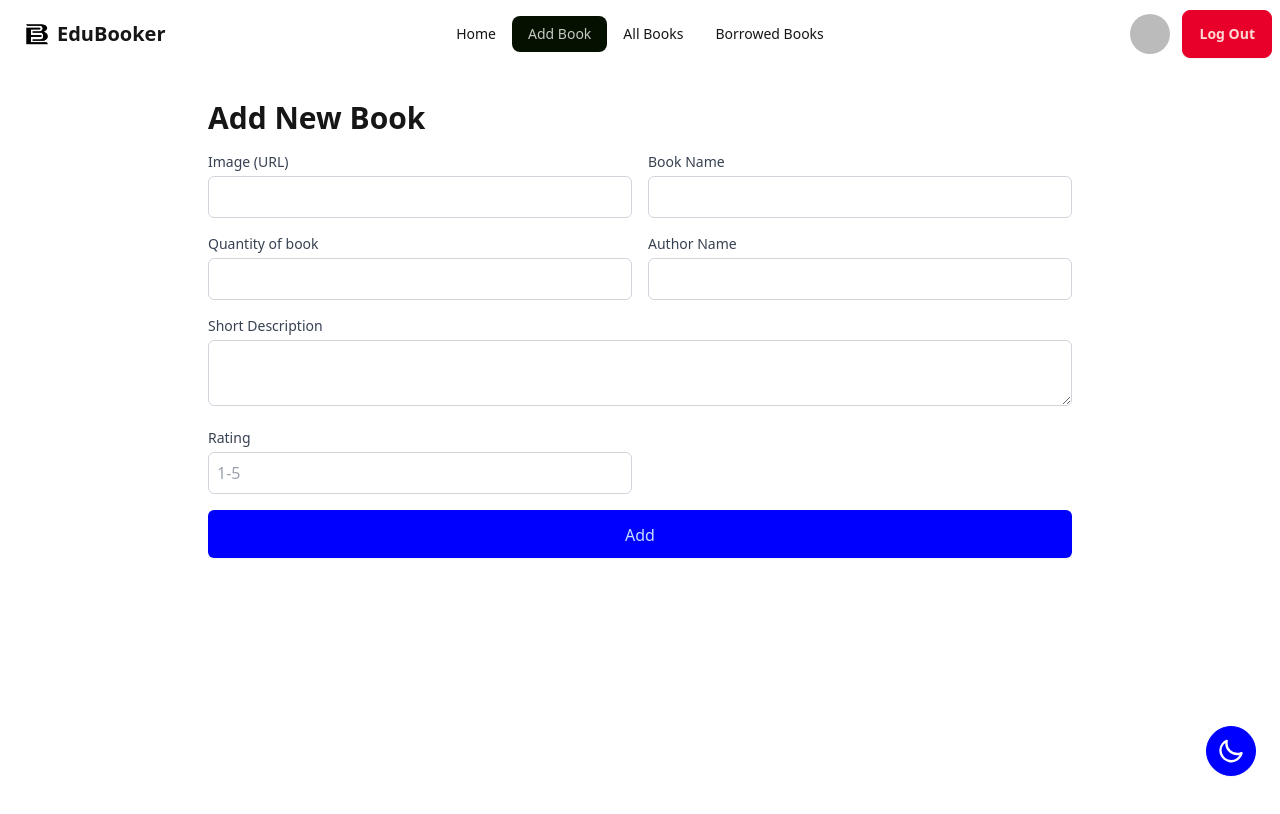
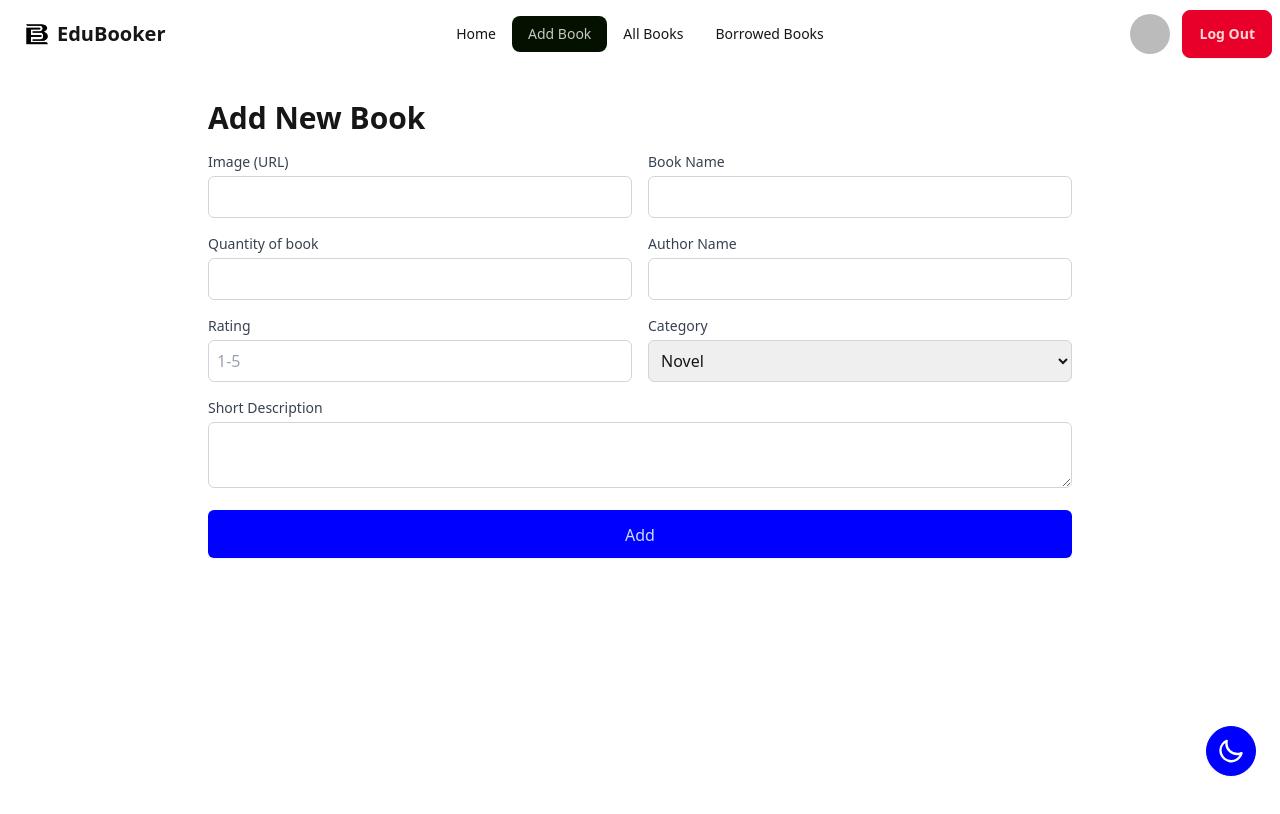
Before and after one commit to siam02/edubooker-client-side, a React (Vite) app: page /add-book in a window 1280 px wide. Shown: the top 814 px of the page. Built offline with nearby package versions, Linux system fonts and the light colour scheme; no server answers; sample sign-in values are in the browser's storage.

Commit message:
Category Field added in Add Book

```diff
--- a/src/pages/AddBook.jsx
+++ b/src/pages/AddBook.jsx
@@ -23,11 +23,12 @@ const AddBook = () => {
         const image = form.image.value;
         const name = form.name.value;
         const author_name = form.name.author_name;
+        const category = form.name.category;
         const short_description = form.short_description.value;
         const quantity = parseInt(form.quantity.value);
         const rating = parseInt(form.rating.value);
 
-        const newTouristsSpot = { image, name, quantity, location, short_description, rating, author_name }
+        const newTouristsSpot = { image, name, quantity, location, short_description, rating, author_name, category }
 
         fetch('https://southest-explorer-server-opbmjysgv.vercel.app/tourists-spot', {
             method: 'POST',
@@ -114,17 +115,6 @@ const AddBook = () => {
                             className="mt-1 p-2 border border-gray-300 dark:border-gray-600 rounded-md w-full"
                         />
                     </div>
-                    <div className="md:col-span-2">
-                        <label htmlFor="short_description" className="block text-sm font-medium text-gray-700 dark:text-gray-400">
-                            Short Description
-                        </label>
-                        <textarea
-                            id="short_description"
-                            name="short_description"
-                            required
-                            className="mt-1 p-2 border border-gray-300 dark:border-gray-600 rounded-md w-full"
-                        ></textarea>
-                    </div>
                     <div>
                         <label htmlFor="rating" className="block text-sm font-medium text-gray-700 dark:text-gray-400">
                             Rating
@@ -138,6 +128,35 @@ const AddBook = () => {
                             placeholder="1-5"
                             className="mt-1 p-2 border border-gray-300 dark:border-gray-600 rounded-md w-full"
                         />
+                    </div>
+                    <div>
+                        <label htmlFor="category" className="block text-sm font-medium text-gray-700 dark:text-gray-400">
+                            Category
+                        </label>
+                        <select
+                            id="category"
+                            name="category"
+                            type="text"
+                            required
+                            className="mt-1 p-2 border border-gray-300 dark:border-gray-600 rounded-md w-full"
+                        >
+                            <option value="Novel">Novel</option>
+                            <option value="Thriller">Thriller</option>
+                            <option value="History">History</option>
+                            <option value="Drama">Drama</option>
+                            <option value="Sci-Fi">Sci-Fi</option>
+                        </select>
+                    </div>
+                    <div className="md:col-span-2">
+                        <label htmlFor="short_description" className="block text-sm font-medium text-gray-700 dark:text-gray-400">
+                            Short Description
+                        </label>
+                        <textarea
+                            id="short_description"
+                            name="short_description"
+                            required
+                            className="mt-1 p-2 border border-gray-300 dark:border-gray-600 rounded-md w-full"
+                        ></textarea>
                     </div>
                 </div>
                 <div className="mt-4">
```
